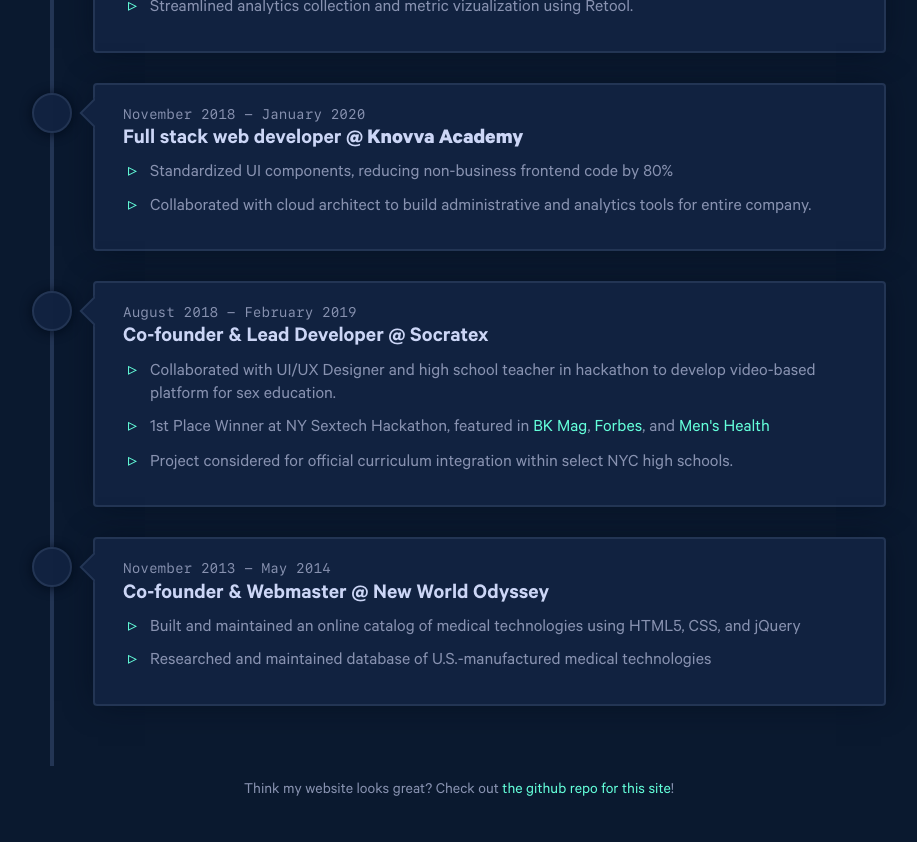
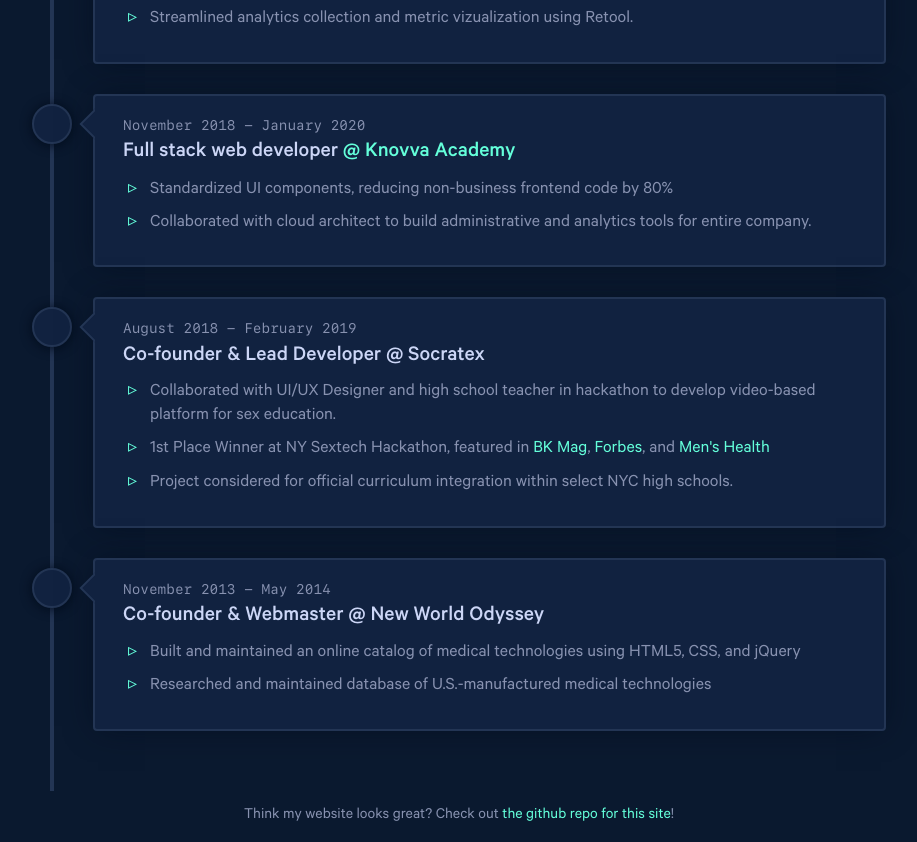
Before and after one commit to villacreses/personal-site-v2, a Next.js app: page /timeline in a window 1280 px wide. Shown: the part 820-1662 px from the top of the page, without its empty margins (181-1098 px from the left). Before the commit the page ends 1637 px from the top, so only its background shows below. Built offline with nearby package versions, Linux system fonts and the light colour scheme.

Commit message:
Minor edits for Timeline, Markdown, footer

```diff
--- a/src/components/SidePanel.module.scss
+++ b/src/components/SidePanel.module.scss
@@ -84,6 +84,8 @@
 
   p {
     font-size: var(--fz-md);
+    text-align: center;
+    padding: 0 10px;
   }
 }
 
--- a/src/components/TabList.tsx
+++ b/src/components/TabList.tsx
@@ -51,7 +51,7 @@ const panelMarkdownComponents: ComponentProps<typeof Markdown>['components'] = {
       </span>
     );
   },
-  a: (props) => <AnchorLink {...props} />,
+  a: ({node, ...props}) => <AnchorLink {...props} />,
 };
 
 const Panel: FC<PanelProps> = ({
--- a/src/components/Timeline.module.scss
+++ b/src/components/Timeline.module.scss
@@ -105,7 +105,6 @@ $grid-top-row-height: 10px;
 .timeline-entry { // li
   @extend %grid;
 
-
   grid-template-rows: $grid-top-row-height $diameter 1fr;
   grid-column: 1 / -1;
   position: relative;
@@ -154,6 +153,13 @@ $grid-top-row-height: 10px;
       padding-left: 8px;
     }
   }
+
+  h3 {
+    line-height: 1.3;
+    a {
+      @include mixins.inlineLink;
+    }
+  }
 }
 
 .timeline-pin {
--- a/src/components/Timeline.tsx
+++ b/src/components/Timeline.tsx
@@ -17,7 +17,8 @@ const triangle = (
 );
 
 const markdownComponents: ComponentProps<typeof Markdown>['components'] = {
-  a: props => <AnchorLink {...props} />
+  a: ({node, ...props}) => <AnchorLink {...props} />,
+  strong: ({node, ...props}) => <span className="green" {...props} />
 }
 
 export const Timeline: FC<TimelineProps> = ({entries}) => (
--- a/src/pages/index.tsx
+++ b/src/pages/index.tsx
@@ -29,10 +29,10 @@ const MarkdownComponentMap: {
     strong: function Ins ({children}) {
       return <ins>{children}</ins>;
     },
-    a: props => <AnchorLink {...props} />
+    a: ({node, ...props}) => <AnchorLink {...props} />
   },
   workexperience: {
-    a: props => <AnchorLink {...props} />
+    a: ({node, ...props}) => <AnchorLink {...props} />
   }
 };
 
--- a/src/styles/globals.scss
+++ b/src/styles/globals.scss
@@ -214,6 +214,7 @@ h2 {
 
 h3 {
   font-size: var(--fz-xxl);
+  font-weight: 500;
 }
 
 a {
@@ -310,3 +311,7 @@ span {
     margin-bottom: 15px;
   }
 }
+
+.green {
+  color: var(--green);
+}
```
